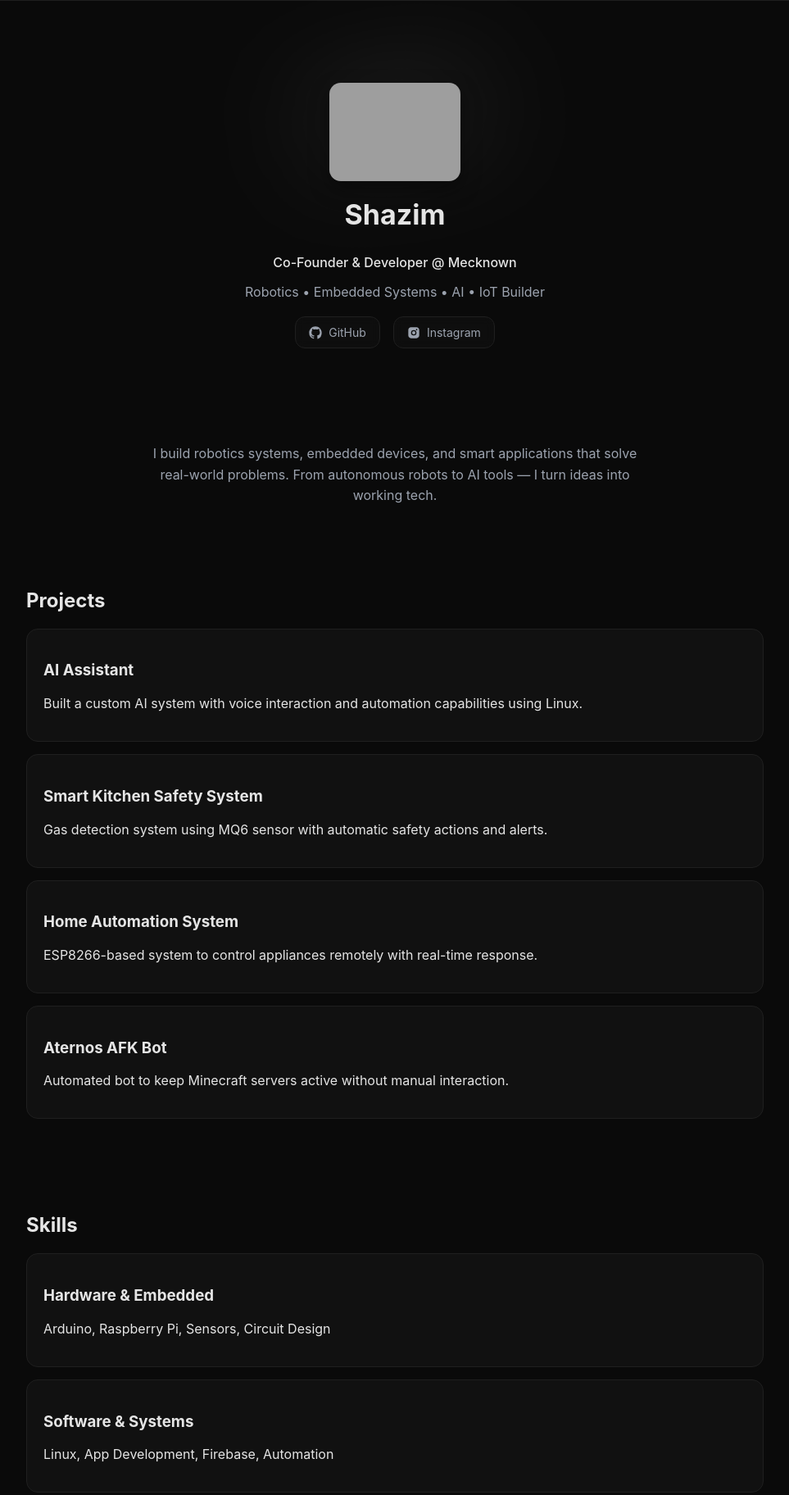
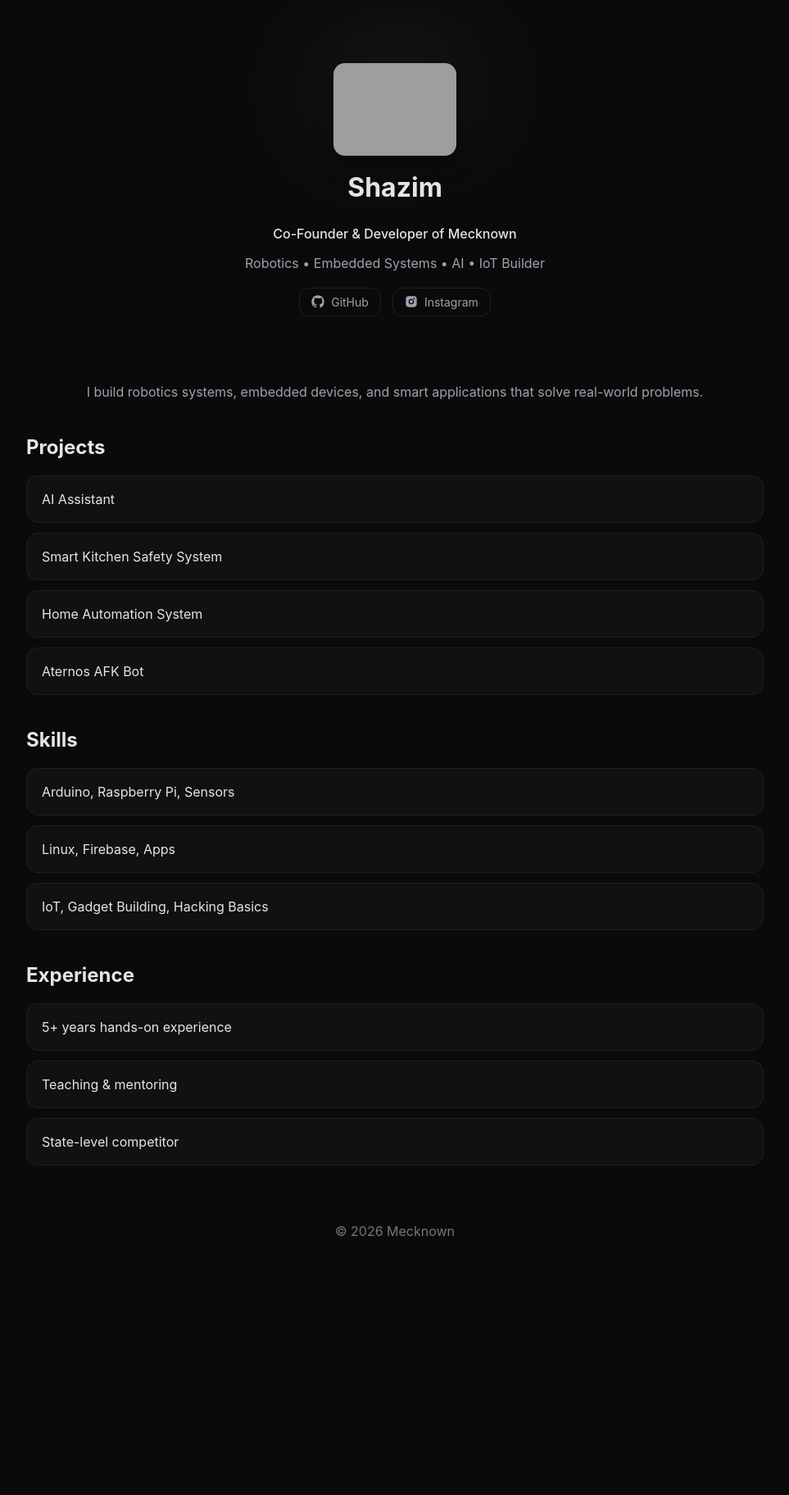
Before and after one commit to shazim-otp/mecknown, a plain HTML site: page shazim.html in a window 1280 px wide. Shown: the part 109-1933 px from the top of the page at 82% size, without its empty margins (158-1121 px from the left). After the commit the page ends 1651 px from the top, so only its background shows below. Drawn offline with Linux system fonts and the light colour scheme; grey boxes are pictures that could not be loaded.

Commit message:
Update shazim.html

```diff
--- a/shazim.html
+++ b/shazim.html
@@ -8,26 +8,35 @@ body{
   font-family:'Inter',sans-serif;
   background:#0a0a0a;
   color:#e5e5e5;
+  overflow-x:hidden;
+}
+
+/* MAIN CONTAINER (FIXES ALIGNMENT) */
+.container{
+  max-width:900px;
+  margin:0 auto;
+  padding:0 16px;
 }
 
 /* NAV */
 .nav{
   display:flex;
   justify-content:space-between;
-  padding:20px 6%;
-  background:#111;
+  align-items:center;
+  padding:18px 0;
   border-bottom:1px solid #1f1f1f;
 }
 
 .nav a{
   color:#9ca3af;
   text-decoration:none;
+  font-size:14px;
 }
 
 /* HERO */
 .hero{
   text-align:center;
-  padding:100px 20px;
+  padding:80px 0;
   position:relative;
 }
 
@@ -35,11 +44,11 @@ body{
 .hero::before{
   content:"";
   position:absolute;
-  width:500px;
-  height:200px;
+  width:400px;
+  height:180px;
   background:radial-gradient(circle, rgba(255,255,255,0.06), transparent 70%);
   filter:blur(40px);
-  top:40px;
+  top:20px;
   left:50%;
   transform:translateX(-50%) rotate(-8deg);
   z-index:-1;
@@ -47,7 +56,7 @@ body{
 
 /* IMAGE */
 .profile-img{
-  width:160px;
+  width:150px;
   border-radius:14px;
   display:block;
   margin:auto;
@@ -56,7 +65,7 @@ body{
   transform:translateX(-160px) scale(0.95);
   animation:slideIn 1.4s cubic-bezier(0.22, 1, 0.36, 1) forwards;
 
-  transition:transform 0.35s ease, box-shadow 0.35s ease;
+  transition:0.35s;
   box-shadow:0 10px 25px rgba(0,0,0,0.4);
 }
 
@@ -71,33 +80,20 @@ body{
   100%{opacity:1; transform:translateX(0) scale(1);}
 }
 
+/* TEXT */
 .hero h1{
   margin-top:20px;
-  font-size:34px;
-  opacity:0;
-  animation:fadeIn 1s ease forwards;
-  animation-delay:0.8s;
+  font-size:32px;
 }
 
-.hero .role{
-  color:#e5e5e5;
+.role{
+  margin-top:5px;
   font-weight:500;
-  margin-top:5px;
-  opacity:0;
-  animation:fadeIn 1s ease forwards;
-  animation-delay:0.9s;
 }
 
-.hero .subtitle{
+.subtitle{
   color:#9ca3af;
   margin-top:6px;
-  opacity:0;
-  animation:fadeIn 1s ease forwards;
-  animation-delay:1.1s;
-}
-
-@keyframes fadeIn{
-  to{opacity:1;}
 }
 
 /* SOCIALS */
@@ -105,7 +101,7 @@ body{
   margin-top:20px;
   display:flex;
   justify-content:center;
-  gap:16px;
+  gap:14px;
   flex-wrap:wrap;
 }
 
@@ -113,80 +109,65 @@ body{
   display:flex;
   align-items:center;
   gap:8px;
+  padding:8px 14px;
+  border:1px solid #1f1f1f;
+  border-radius:12px;
   color:#9ca3af;
   text-decoration:none;
   font-size:14px;
-  padding:10px 16px;
-  border:1px solid #1f1f1f;
-  border-radius:12px;
-  background:rgba(255,255,255,0.02);
-  backdrop-filter:blur(6px);
-  transition:all 0.25s ease;
-}
-
-.socials a svg{
-  width:16px;
-  height:16px;
+  transition:0.25s;
 }
 
 .socials a:hover{
   color:#fff;
   border-color:#444;
-  transform:translateY(-3px) scale(1.03);
-  box-shadow:0 10px 25px rgba(0,0,0,0.5);
+  transform:translateY(-3px);
 }
 
 /* INTRO */
 .intro{
-  max-width:600px;
-  margin:10px auto 40px;
   text-align:center;
   color:#9ca3af;
   line-height:1.6;
+  margin-bottom:40px;
 }
 
 /* SECTION */
 .section{
-  max-width:900px;
-  margin:auto;
-  padding:40px 20px;
+  margin:40px 0;
 }
 
 .section h2{
   margin-bottom:20px;
 }
 
-/* CARD */
+/* CARDS */
 .card{
   background:#111;
   border:1px solid #1f1f1f;
-  padding:20px;
+  padding:18px;
   border-radius:14px;
-  margin-bottom:15px;
-  transition:0.3s;
+  margin-bottom:12px;
+  transition:0.25s;
 }
 
 .card:hover{
-  transform:translateY(-6px);
+  transform:translateY(-5px);
   border-color:#2a2a2a;
 }
 
 /* FOOTER */
 .footer{
   text-align:center;
-  padding:30px;
+  padding:30px 0;
   color:#777;
 }
 
 /* MOBILE */
 @media (max-width:768px){
 
-  .nav{
-    padding:15px 5%;
-  }
-
   .hero{
-    padding:70px 15px;
+    padding:60px 0;
   }
 
   .profile-img{
@@ -194,97 +175,65 @@ body{
   }
 
   .hero h1{
-    font-size:28px;
+    font-size:26px;
   }
 
-  .hero .role{
-    font-size:15px;
-  }
-
-  .hero .subtitle{
+  .role{
     font-size:14px;
   }
 
-  .socials{
-    gap:10px;
+  .subtitle{
+    font-size:13px;
   }
 
-  .socials a{
-    font-size:13px;
-    padding:8px 12px;
-  }
-
-  .section{
-    padding:30px 15px;
-  }
-
-  .card{
-    padding:16px;
+  .intro{
+    font-size:14px;
   }
 
 }
-</style></head><body><div class="nav">
+</style></head><body><div class="container">  <div class="nav">
     <h2>Mecknown</h2>
     <a href="about.html">← Back</a>
-</div><section class="hero">
-  <img src="shazim.png" class="profile-img">  <h1>Shazim</h1>
-  <p class="role">Co-Founder & Developer @ Mecknown</p>
-  <p class="subtitle">Robotics • Embedded Systems • AI • IoT Builder</p>  <div class="socials">
+  </div>  <section class="hero">
+    <img src="shazim.png" class="profile-img"><h1>Shazim</h1>
+<p class="role">Co-Founder & Developer of Mecknown</p>
+<p class="subtitle">Robotics • Embedded Systems • AI • IoT Builder</p>
+
+<div class="socials">
   <a href="https://github.com/shazim-otp" target="_blank">
-      <svg viewBox="0 0 24 24">
+    <svg width="16" viewBox="0 0 24 24">
       <path fill="currentColor" d="M12 .5C5.65.5.5 5.65.5 12a11.5 11.5 0 008 10.95c.6.1.82-.26.82-.58v-2.02c-3.26.7-3.95-1.57-3.95-1.57-.54-1.36-1.32-1.72-1.32-1.72-1.08-.73.08-.72.08-.72 1.2.08 1.83 1.24 1.83 1.24 1.06 1.82 2.78 1.3 3.46 1 .1-.77.42-1.3.76-1.6-2.6-.3-5.34-1.3-5.34-5.8 0-1.28.46-2.33 1.22-3.15-.12-.3-.53-1.52.12-3.18 0 0 1-.32 3.3 1.2a11.4 11.4 0 016 0c2.3-1.52 3.3-1.2 3.3-1.2.65 1.66.24 2.88.12 3.18.76.82 1.22 1.87 1.22 3.15 0 4.52-2.75 5.5-5.37 5.79.43.37.82 1.1.82 2.22v3.3c0 .32.22.7.83.58A11.5 11.5 0 0023.5 12C23.5 5.65 18.35.5 12 .5z"/>
     </svg>
     GitHub
-    </a><a href="https://instagram.com/shazm._2" target="_blank">
-  <svg viewBox="0 0 24 24">
+  </a>
+
+  <a href="https://instagram.com/shazm._2" target="_blank">
+    <svg width="16" viewBox="0 0 24 24">
       <path fill="currentColor" d="M7 2C4.24 2 2 4.24 2 7v10c0 2.76 2.24 5 5 5h10c2.76 0 5-2.24 5-5V7c0-2.76-2.24-5-5-5H7zm5 5a5 5 0 110 10 5 5 0 010-10zm6.5-.75a1.25 1.25 0 11-2.5 0 1.25 1.25 0 012.5 0zM12 9a3 3 0 100 6 3 3 0 000-6z"/>
     </svg>
     Instagram
   </a>
+</div>
 
-  </div>
-</section><section class="intro">
-  <p>
+  </section>  <div class="intro">
     I build robotics systems, embedded devices, and smart applications that solve real-world problems.
-    From autonomous robots to AI tools — I turn ideas into working tech.
-  </p>
-</section><section class="section">
-  <h2>Projects</h2>  <div class="card">
-    <h3>AI Assistant</h3>
-    <p>Built a custom AI system with voice interaction and automation capabilities using Linux.</p>
-  </div>  <div class="card">
-    <h3>Smart Kitchen Safety System</h3>
-    <p>Gas detection system using MQ6 sensor with automatic safety actions and alerts.</p>
-  </div>  <div class="card">
-    <h3>Home Automation System</h3>
-    <p>ESP8266-based system to control appliances remotely with real-time response.</p>
-  </div>  <div class="card">
-    <h3>Aternos AFK Bot</h3>
-    <p>Automated bot to keep Minecraft servers active without manual interaction.</p>
-  </div>
-</section><section class="section">
-  <h2>Skills</h2>  <div class="card">
-    <h3>Hardware & Embedded</h3>
-    <p>Arduino, Raspberry Pi, Sensors, Circuit Design</p>
-  </div>  <div class="card">
-    <h3>Software & Systems</h3>
-    <p>Linux, App Development, Firebase, Automation</p>
-  </div>  <div class="card">
-    <h3>Technical Interests</h3>
-    <p>Ethical Hacking (Basics), IoT, Gadget Building</p>
-  </div>
-</section><section class="section">
-  <h2>Experience</h2>  <div class="card">
-    <h3>Technical Experience</h3>
-    <p>Over 5 years of hands-on experience in electronics, embedded systems, and software.</p>
-  </div>  <div class="card">
-    <h3>Teaching</h3>
-    <p>Experience in teaching and guiding others in robotics and tech projects.</p>
-  </div>  <div class="card">
-    <h3>Competitions</h3>
-    <p>State-level competitor in electronics and technology competitions.</p>
-  </div>
-</section><div class="footer">
+  </div>  <div class="section">
+    <h2>Projects</h2><div class="card">AI Assistant</div>
+<div class="card">Smart Kitchen Safety System</div>
+<div class="card">Home Automation System</div>
+<div class="card">Aternos AFK Bot</div>
+
+  </div>  <div class="section">
+    <h2>Skills</h2><div class="card">Arduino, Raspberry Pi, Sensors</div>
+<div class="card">Linux, Firebase, Apps</div>
+<div class="card">IoT, Gadget Building, Hacking Basics</div>
+
+  </div>  <div class="section">
+    <h2>Experience</h2><div class="card">5+ years hands-on experience</div>
+<div class="card">Teaching & mentoring</div>
+<div class="card">State-level competitor</div>
+
+  </div>  <div class="footer">
     © 2026 Mecknown
-</div></body>
+  </div></div></body>
 </html>
```
Lines whose indentation alone changed are shown as unchanged.
